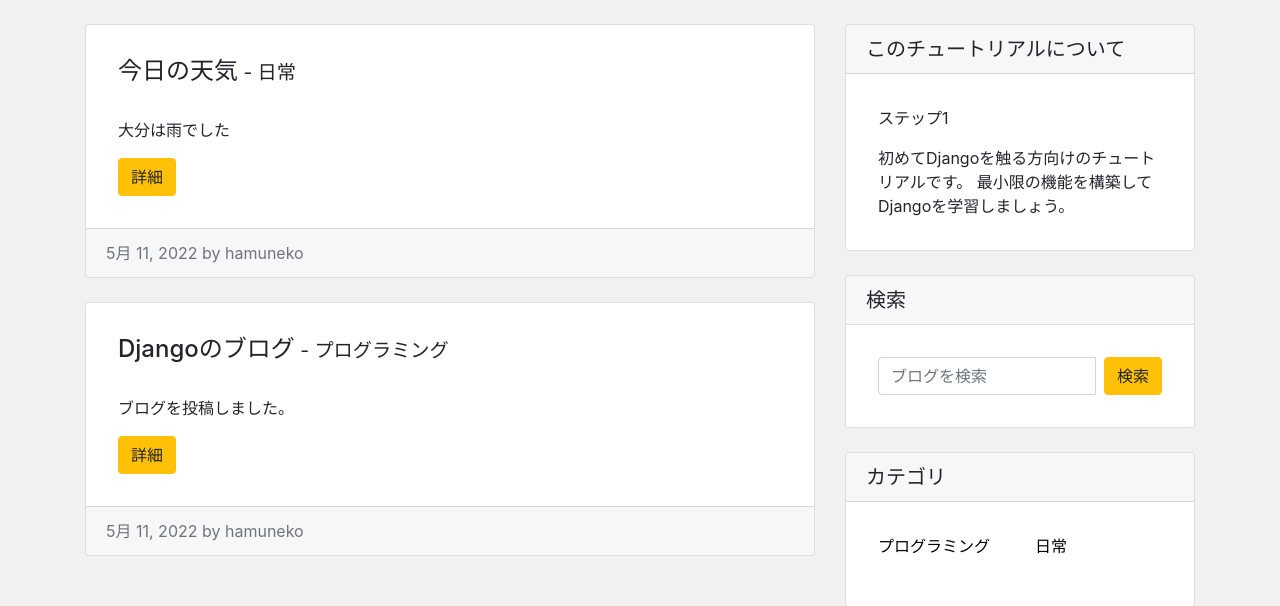
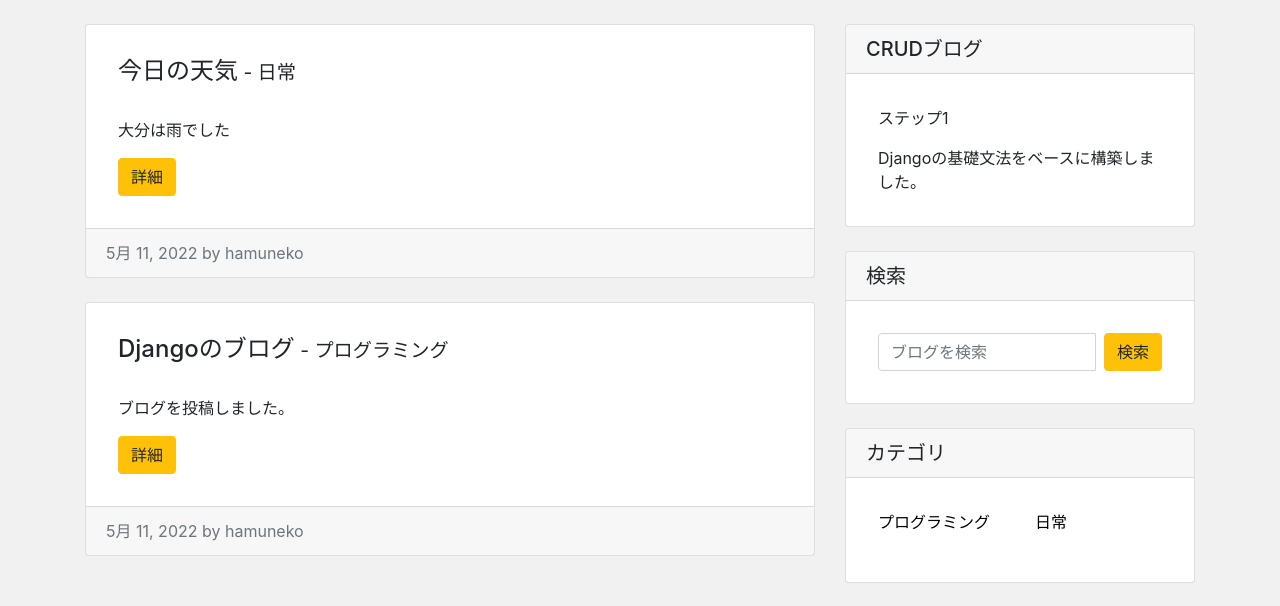
Before and after one commit to pocari1210/django-blogs, a Django app: page / in a window 1280 px wide. Shown: the part 56-662 px from the top of the page. Run offline with Django 3.2, Linux system fonts and the light colour scheme; data comes from the database, SQL or seed files in the repository; some libraries are stand-ins or nearby versions.

Commit message:
Update index.html

```diff
--- a/app/templates/app/index.html
+++ b/app/templates/app/index.html
@@ -25,12 +25,11 @@
 
   <div class="col-md-4">
     <div class="card">
-      <h5 class="card-header">このチュートリアルについて</h5>
+      <h5 class="card-header">CRUDブログ</h5>
       <div class="card-body">
         <p>ステップ1</p>
         <p class="mb-0">
-          初めてDjangoを触る方向けのチュートリアルです。
-          最小限の機能を構築してDjangoを学習しましょう。
+          Djangoの基礎文法をベースに構築しました。
         </p>
       </div>
     </div>
```
